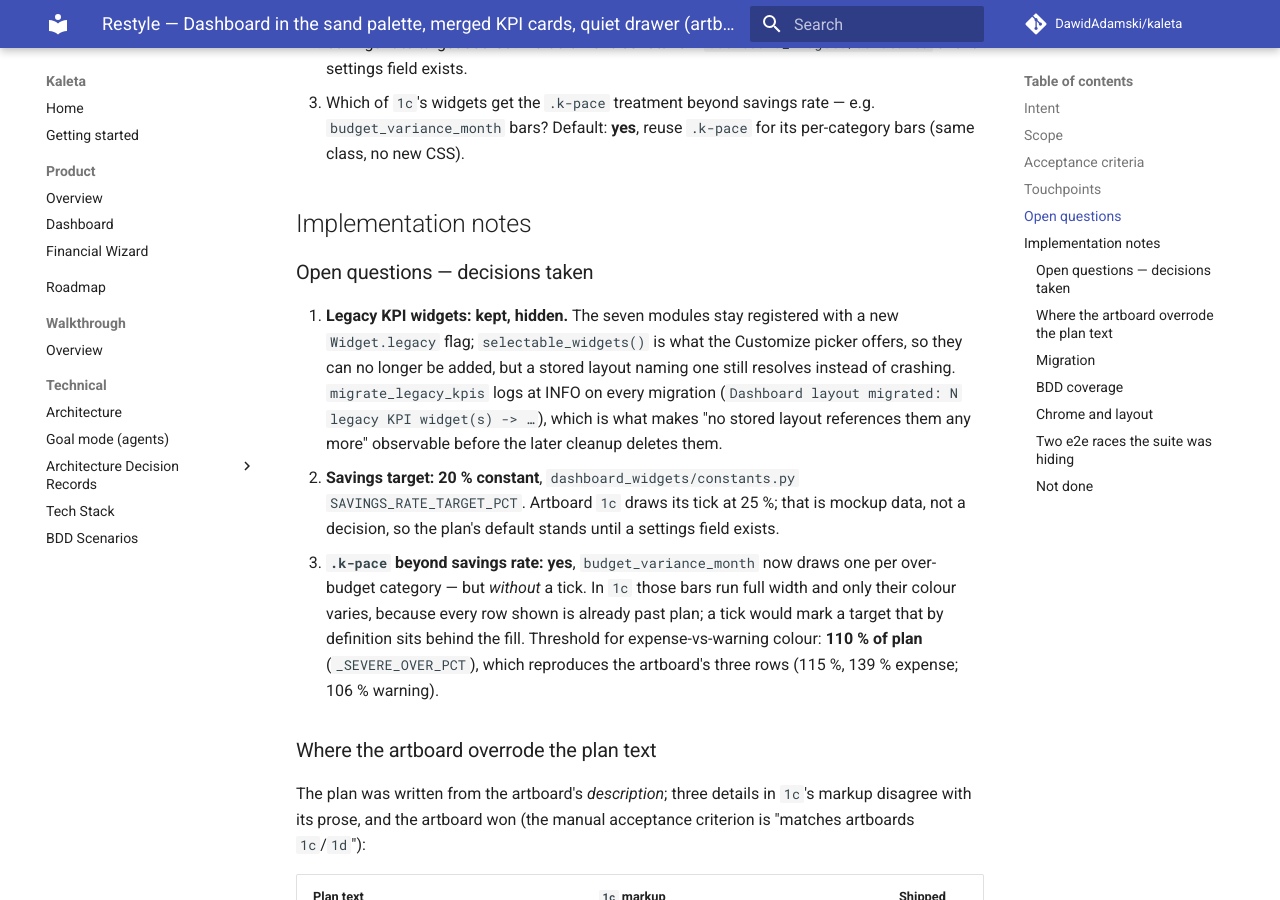
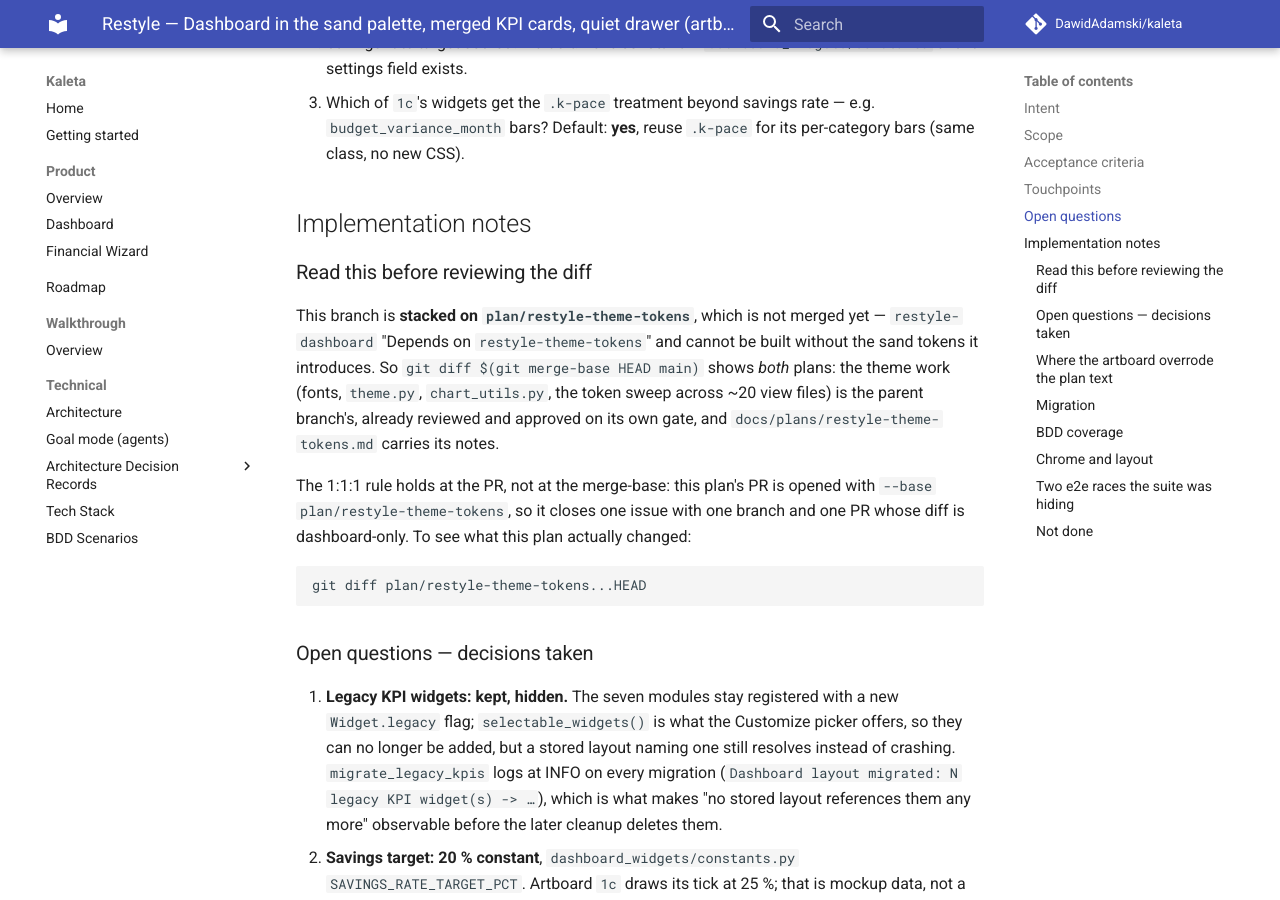
Before and after one commit to DawidAdamski/kaleta, an MkDocs documentation site: the page built from docs/plans/restyle-dashboard.md, in a window 1280 px wide and 900 px high, scrolled down 2663 px. Built offline with MkDocs 1.6.1 and Material for MkDocs 9.7.7, drawn with Linux system fonts in a browser that asks for light colours; comment, search, counter and statistics services are not loaded.

Commit message:
fix(dashboard): the month card asks the service for the savings rate
`savings_rate_pct` re-derived `(income - expenses) / income` inside the
widget, where `SavingsRatePoint.rate_pct` already owns that formula (and
its "no income yet" rule). The card now builds this month's point and
reads the property.

Also drops `_SEVERITY_DOT` from wizard_actions — the banner renders the
actions inline, so nothing maps a severity to a dot class any more — and
tells the reviewer why the merge-base diff carries two plans.

Co-Authored-By: Claude Opus 5 (1M context) <noreply@anthropic.com>
Claude-Session: https://claude.ai/code/session_0152AYpRfMD2oD5sjv3sg3qi

```diff
--- a/docs/plans/restyle-dashboard.md
+++ b/docs/plans/restyle-dashboard.md
@@ -117,6 +117,23 @@ mechanics (`dashboard-edit-mode-drag`, archived — unchanged).
 
 ## Implementation notes
 
+### Read this before reviewing the diff
+
+This branch is **stacked on `plan/restyle-theme-tokens`**, which is not
+merged yet — `restyle-dashboard` "Depends on `restyle-theme-tokens`" and
+cannot be built without the sand tokens it introduces. So
+`git diff $(git merge-base HEAD main)` shows *both* plans: the theme
+work (fonts, `theme.py`, `chart_utils.py`, the token sweep across ~20
+view files) is the parent branch's, already reviewed and approved on its
+own gate, and `docs/plans/restyle-theme-tokens.md` carries its notes.
+
+The 1:1:1 rule holds at the PR, not at the merge-base: this plan's PR is
+opened with `--base plan/restyle-theme-tokens`, so it closes one issue
+with one branch and one PR whose diff is dashboard-only. To see what this
+plan actually changed:
+
+    git diff plan/restyle-theme-tokens...HEAD
+
 ### Open questions — decisions taken
 
 1. **Legacy KPI widgets: kept, hidden.** The seven modules stay registered
```
Also changed, not shown: 2 other files.
